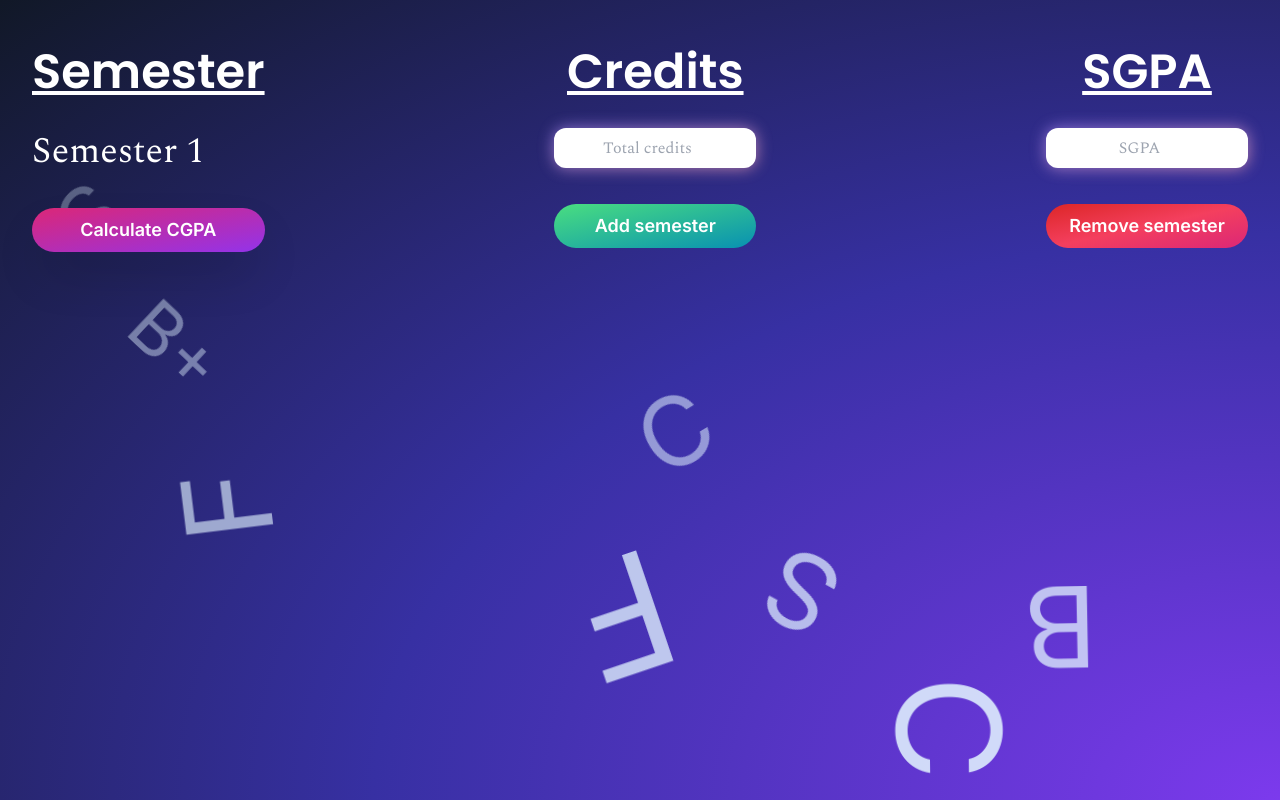
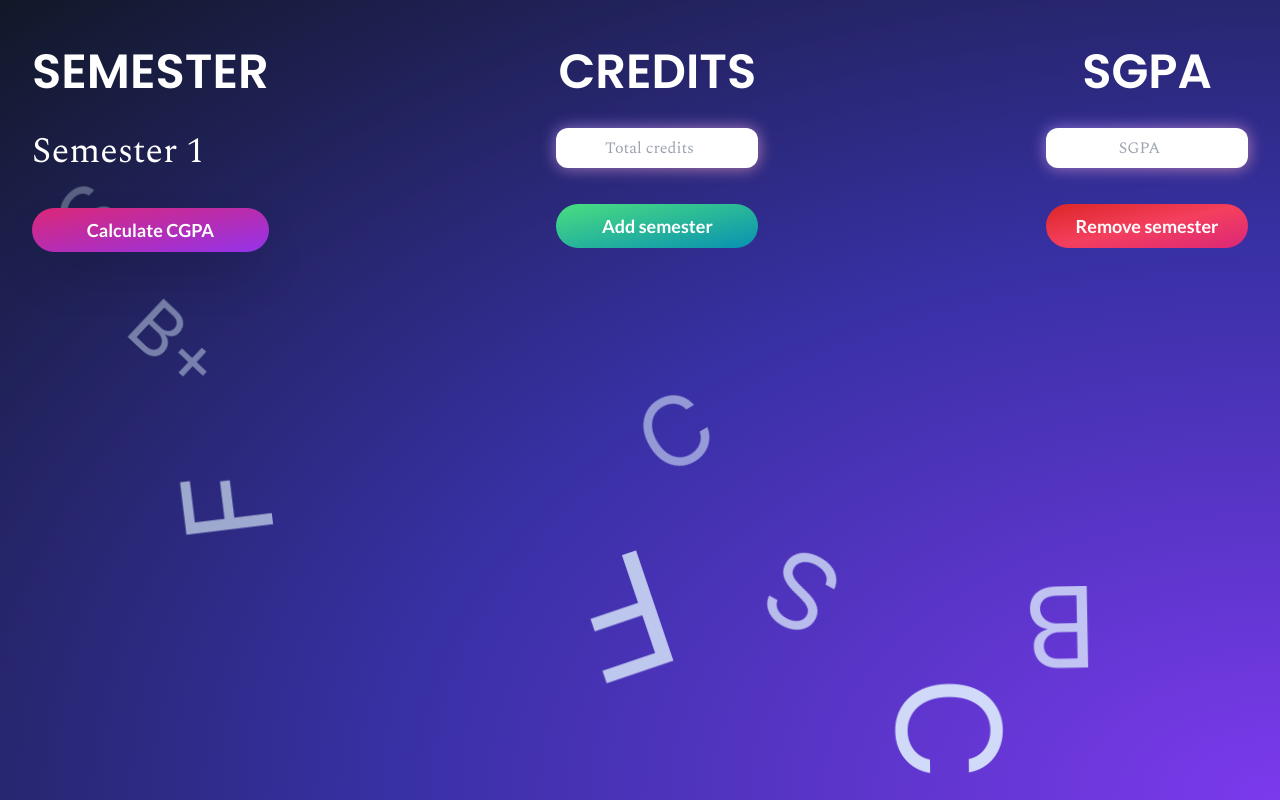
Before and after one commit to achyuthcodes30/MyGPA, a Next.js app: page /findmycgpa in a window 1280 px wide. Built offline with nearby package versions, Linux system fonts and the light colour scheme.

Commit message:
CGPA page styling

```diff
--- a/src/app/findmycgpa/cgpaform.tsx
+++ b/src/app/findmycgpa/cgpaform.tsx
@@ -76,25 +76,26 @@ export default function CgpaForm() {
 
   return (
     <div
-      className="relative mt-16 lg:mt-12"
+      className="relative mt-16 flex h-full w-full justify-center lg:mt-12"
       style={{
         height: "90%",
         width: "95%",
         backgroundColor: "transparent",
-        marginLeft: "auto",
-        marginRight: "auto",
       }}
     >
-      <form onSubmit={handleSubmit(onCalc)} className="h-full w-full ">
+      <form
+        onSubmit={handleSubmit(onCalc)}
+        className="flex h-full w-full justify-center"
+      >
         <span className="flex w-full flex-wrap justify-between">
           <div ref={semesterTitles} className="mb-4">
             <span ref={semesterRef}>
               <h1
-                className={`text-2xl text-white underline lg:text-5xl ${poppins.className}`}
+                className={`text-2xl text-white lg:text-5xl ${poppins.className}`}
                 data-aos="fade-down"
                 data-aos-duration="1800"
               >
-                Semester
+                SEMESTER
               </h1>
             </span>
             <span ref={semesterRef}>
@@ -127,7 +128,7 @@ export default function CgpaForm() {
                 onClick={handleCalcClick}
               >
                 <button
-                  className={` text-sm font-semibold text-white lg:p-2 lg:text-lg`}
+                  className={` text-sm font-extrabold text-white ${lato.className} p-2 lg:text-lg`}
                   type="submit"
                 >
                   Calculate CGPA
@@ -138,11 +139,11 @@ export default function CgpaForm() {
           <div ref={creditsFields} className="mb-4 max-w-[30%]">
             <span className="flex justify-center" ref={semesterRef}>
               <h1
-                className={`text-2xl text-white underline lg:text-5xl ${poppins.className}`}
+                className={`text-2xl text-white lg:text-5xl ${poppins.className}`}
                 data-aos="fade-down"
                 data-aos-duration="1800"
               >
-                Credits
+                CREDITS
               </h1>
             </span>
             <span
@@ -196,7 +197,7 @@ export default function CgpaForm() {
               >
                 <button type="button" onClick={addSemester}>
                   <h1
-                    className={` text-center text-sm font-semibold text-white lg:flex lg:flex-row  lg:p-2 lg:text-lg`}
+                    className={` text-center text-sm font-extrabold text-white lg:flex lg:flex-row ${lato.className} p-2 lg:text-lg`}
                   >
                     <p>Add&nbsp;</p>
                     <p>semester</p>
@@ -208,7 +209,7 @@ export default function CgpaForm() {
           <div ref={sgpaFields} className="mb-4 max-w-[30%]">
             <span className="flex justify-center" ref={semesterRef}>
               <h1
-                className={`text-2xl text-white underline lg:text-5xl ${poppins.className}`}
+                className={`text-2xl text-white lg:text-5xl ${poppins.className}`}
                 data-aos="fade-down"
                 data-aos-duration="1800"
               >
@@ -266,7 +267,7 @@ export default function CgpaForm() {
               >
                 <button type="button" onClick={removeSemester}>
                   <h1
-                    className={` text-center text-sm font-semibold text-white  lg:p-2 lg:text-lg`}
+                    className={` p-2 text-center text-sm font-extrabold text-white ${lato.className} lg:text-lg`}
                   >
                     Remove semester
                   </h1>
--- a/src/app/findmycgpa/page.tsx
+++ b/src/app/findmycgpa/page.tsx
@@ -19,7 +19,7 @@ function FindMyCGPA() {
     return listItems;
   };
   return (
-    <main className="min-w-screen flex min-h-screen justify-center overflow-hidden">
+    <main className="flex h-screen w-screen touch-pan-x justify-center overflow-hidden">
       <div className="-z-{2} absolute h-full w-full bg-[radial-gradient(ellipse_at_bottom_right,_var(--tw-gradient-stops))] from-violet-600 via-indigo-800 to-gray-900">
         <ul className="grades -z-{1} absolute left-0 top-0 h-full w-full overflow-hidden ">
           {renderListitems()}
--- a/src/app/fonts.ts
+++ b/src/app/fonts.ts
@@ -9,7 +9,7 @@ export const spectral = Spectral({
 export const lato = Lato({
   style: ["normal"],
   subsets: ["latin"],
-  weight: ["400"],
+  weight: ["400", "700"],
 });
 
 export const poppins = Poppins({
```
